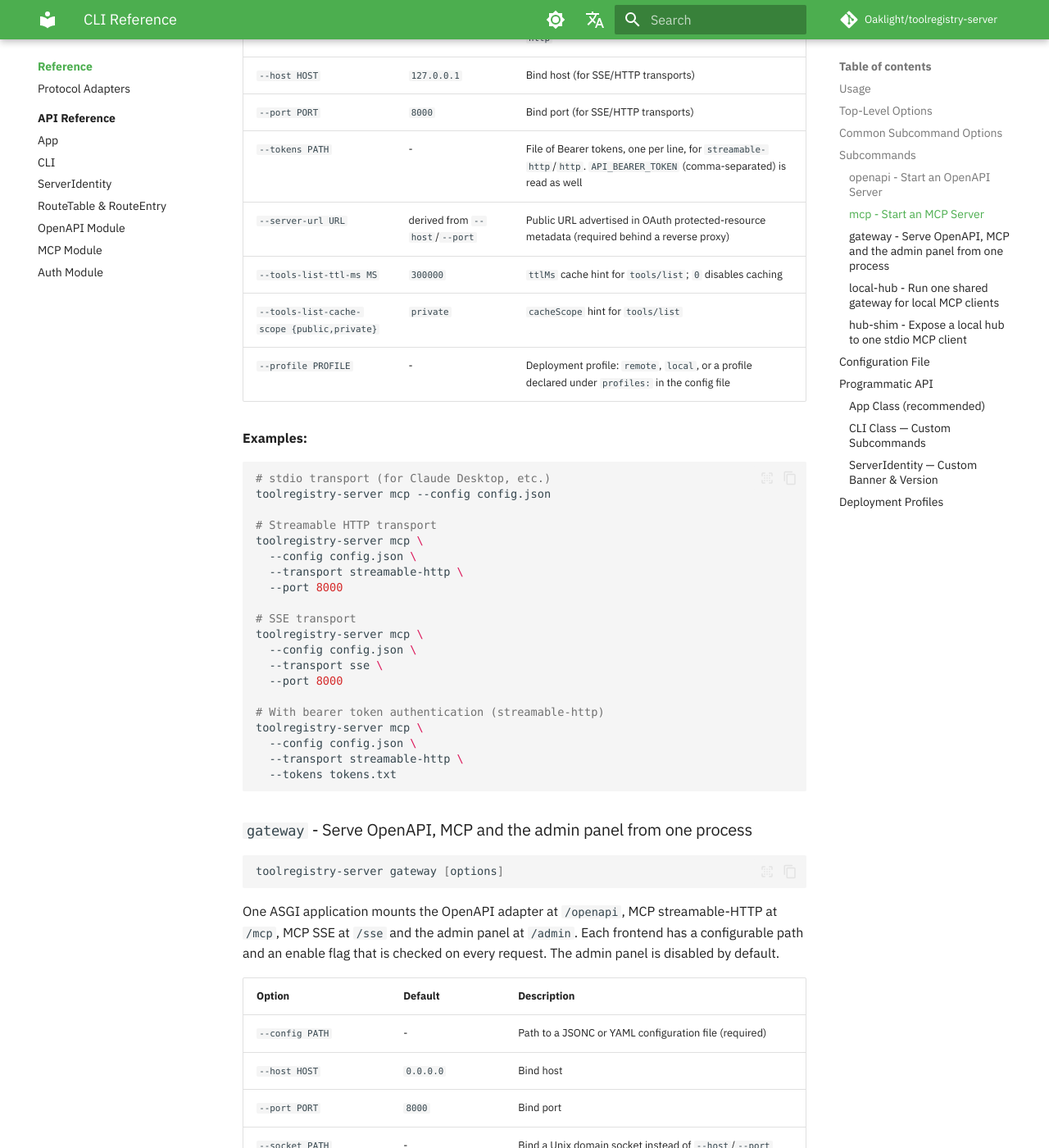
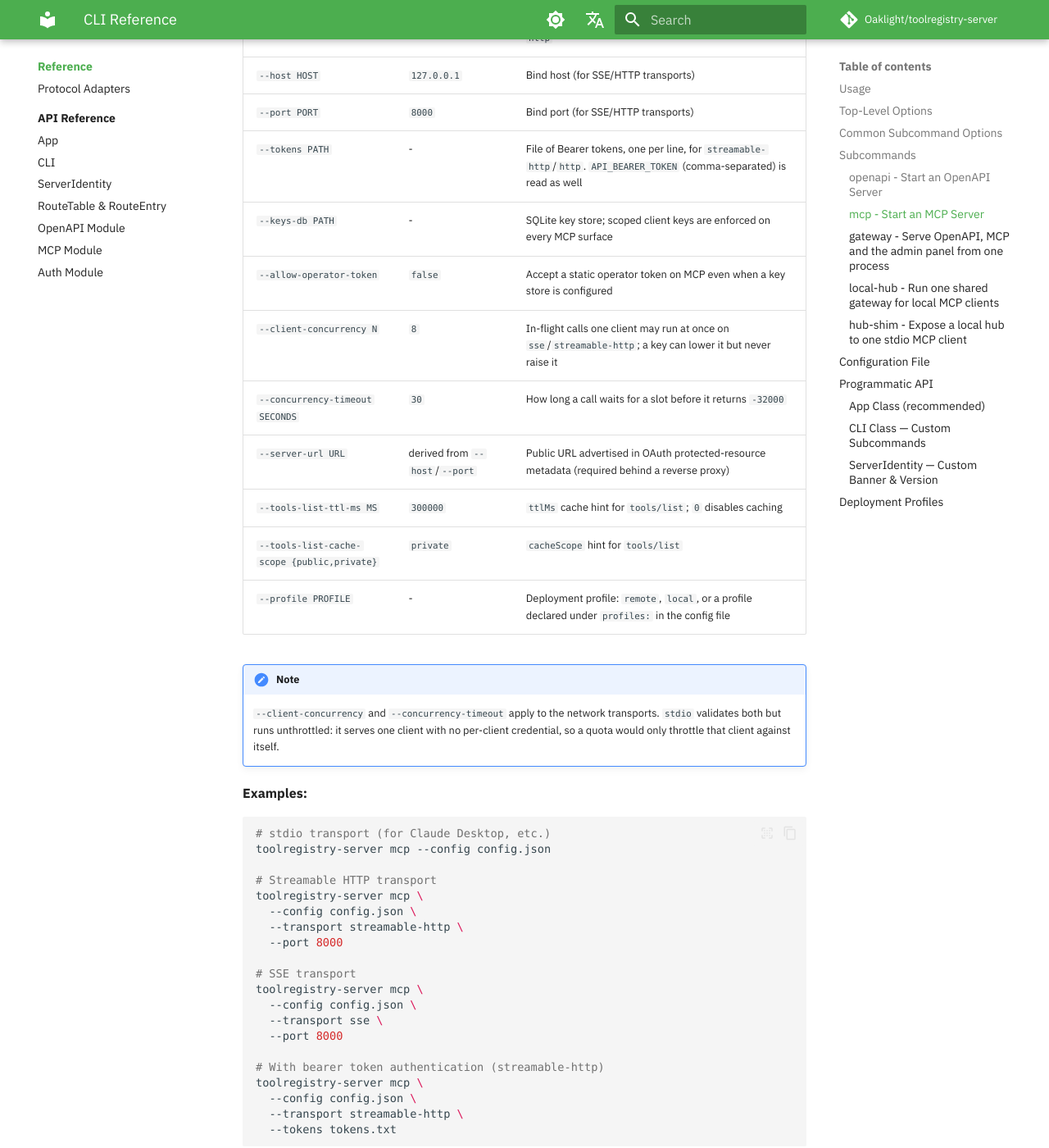
Before and after one commit to Oaklight/toolregistry-server, an MkDocs documentation site: the page built from docs/reference/cli/index.md, in a window 1280 px wide and 1400 px high, scrolled down 2454 px. Shown: the whole window at 82% size. Built offline with MkDocs 1.6.1 and Material for MkDocs 9.7.7, drawn with Linux system fonts in a browser that asks for light colours; some web fonts are replaced; comment, search, counter and statistics services are not loaded.

Commit message:
docs(isolation): mcp quota, admin key concurrency and the policy warning (#225)

```diff
--- a/docs/reference/cli/index.md
+++ b/docs/reference/cli/index.md
@@ -77,10 +77,20 @@ toolregistry-server mcp [options]
 | `--host HOST` | `127.0.0.1` | Bind host (for SSE/HTTP transports) |
 | `--port PORT` | `8000` | Bind port (for SSE/HTTP transports) |
 | `--tokens PATH` | - | File of Bearer tokens, one per line, for `streamable-http`/`http`. `API_BEARER_TOKEN` (comma-separated) is read as well |
+| `--keys-db PATH` | - | SQLite key store; scoped client keys are enforced on every MCP surface |
+| `--allow-operator-token` | `false` | Accept a static operator token on MCP even when a key store is configured |
+| `--client-concurrency N` | `8` | In-flight calls one client may run at once on `sse`/`streamable-http`; a key can lower it but never raise it |
+| `--concurrency-timeout SECONDS` | `30` | How long a call waits for a slot before it returns `-32000` |
 | `--server-url URL` | derived from `--host`/`--port` | Public URL advertised in OAuth protected-resource metadata (required behind a reverse proxy) |
 | `--tools-list-ttl-ms MS` | `300000` | `ttlMs` cache hint for `tools/list`; `0` disables caching |
 | `--tools-list-cache-scope {public,private}` | `private` | `cacheScope` hint for `tools/list` |
 | `--profile PROFILE` | - | Deployment profile: `remote`, `local`, or a profile declared under `profiles:` in the config file |
+
+!!! note
+    `--client-concurrency` and `--concurrency-timeout` apply to the network
+    transports. `stdio` validates both but runs unthrottled: it serves one
+    client with no per-client credential, so a quota would only throttle that
+    client against itself.
 
 **Examples:**
 
```
Also changed, not shown: docs/changelog.md (+4 -0 lines), docs/guides/gateway-admin.md (+3 -0 lines).
